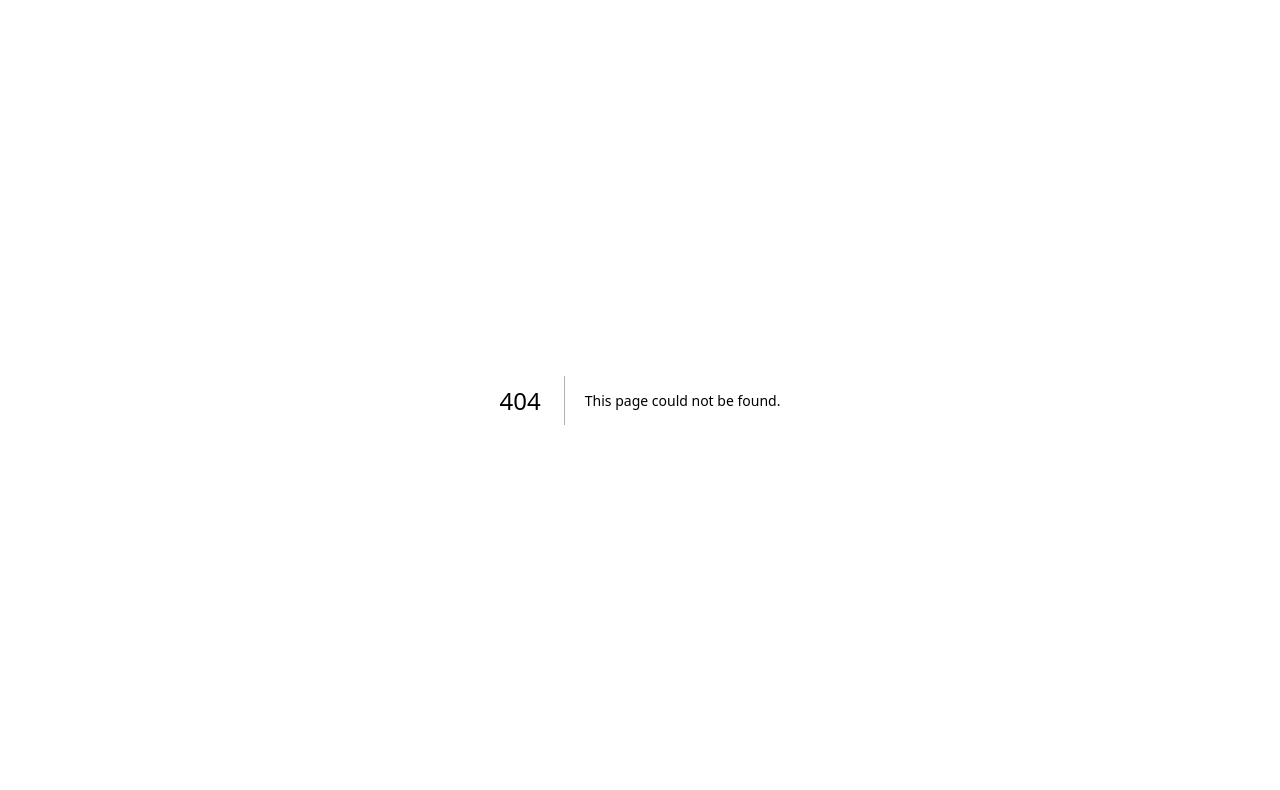
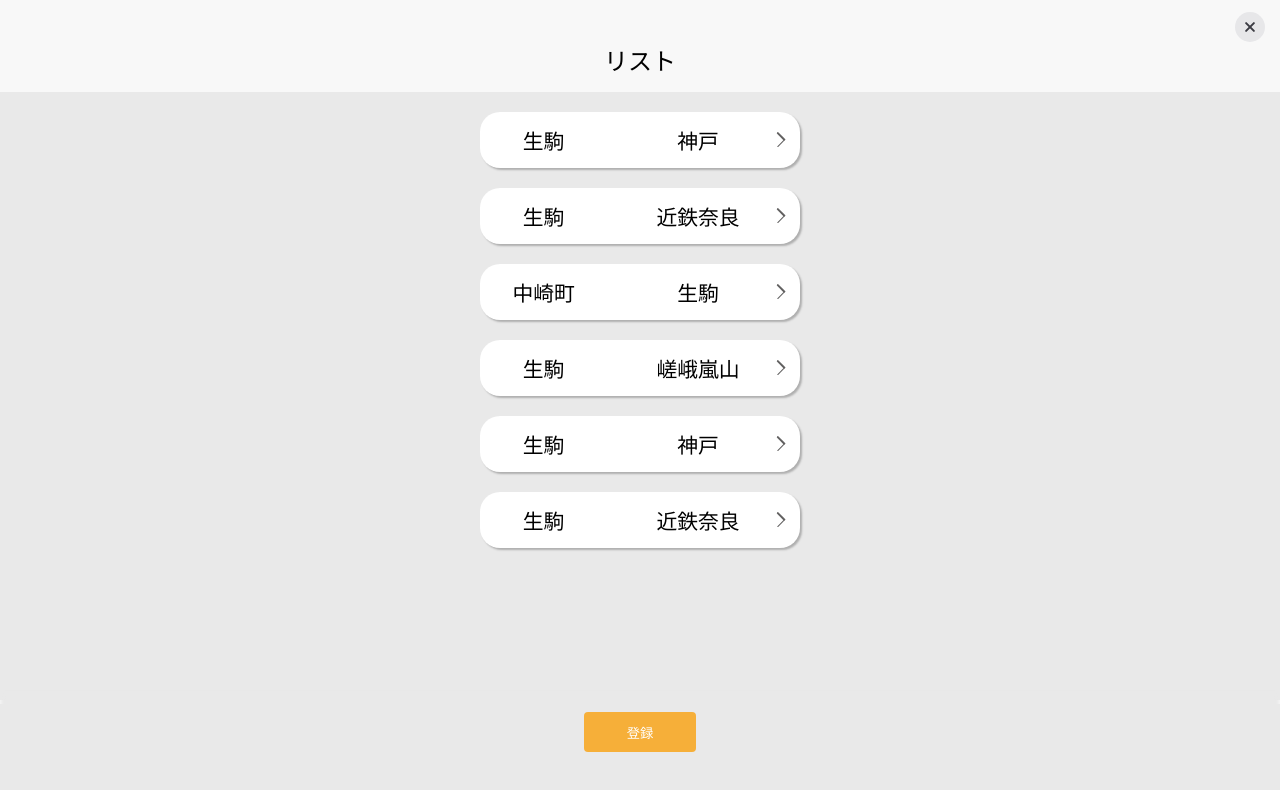
Before and after one commit to RikutoOgaki/teamapp, a Next.js app in the folder src/: page /listPage in a window 1280 px wide. Before the commit this address had no page. Shown: the top 790 px of the page. Built offline with nearby package versions, Linux system fonts and the light colour scheme.

Commit message:
ファイル管理

```diff
--- /dev/null
+++ b/src/pages/listPage/index.tsx
@@ -0,0 +1,86 @@
+import style from '@/styles/listPage/index.module.scss'
+import { useState } from 'react'
+
+export default function ListPage() {
+
+
+    const [route, setRoute] = useState({
+        route: [
+            {
+                routenum: 0,
+                starthome: '生駒',
+                endhome: '神戸'
+            },
+            {
+                routenum: 0,
+                starthome: '生駒',
+                endhome: '近鉄奈良'
+            },
+            {
+                routenum: 0,
+                starthome: '中崎町',
+                endhome: '生駒'
+            },
+            {
+                routenum: 0,
+                starthome: '生駒',
+                endhome: '嵯峨嵐山'
+            }, {
+                routenum: 0,
+                starthome: '生駒',
+                endhome: '神戸'
+            },
+            {
+                routenum: 0,
+                starthome: '生駒',
+                endhome: '近鉄奈良'
+            },
+        ]
+    })
+
+    return (
+        <>
+            <div className={style.wrap}>
+                {/* リストのトップ画面 */}
+                <div className={style.listTop}>
+                    <button className={style.closeBtn}
+                        onClick={() => {
+                            location.href = '../Home'
+
+                            console.log('発火');
+
+                        }
+                        }
+                    ></button>
+                    <p>リスト</p>
+                </div>
+
+                <div className={style.listMain}>
+                    {route.route.map((v, idx) =>
+                        <>
+                            <div key={idx} className={style.listContents}>
+                                <div key={idx} className={style.start}>
+                                    <p className={style.homeName}>{v.starthome}</p>
+                                </div>
+                                {/* <span className={style.arrowLeft}></span>
+                             <span className={style.arrowRight}></span> */}
+                                <div>
+                                    {/* <Image className={style.switchArrow} src={switch_arrow} alt='as'/> */}
+                                </div>
+                                <div className={style.end}>
+                                    <p className={style.homeName}>{v.endhome}</p>
+                                </div>
+                                <span className={style.chevronRight}></span>
+                            </div>
+                        </>
+                    )}
+                    <div className={style.regiBg}>
+                        <div className={style.regiBtn}>
+                            <button>登録</button>
+                        </div>
+                    </div>
+                </div>
+            </div>
+        </>
+    )
+}
```
Also changed, not shown: src/components/common/OneDay.tsx (deleted, +0 -22 lines), src/components/common/RouteList.tsx (deleted, +0 -110 lines), src/pages/Home/index.tsx (+0 -9 lines), src/pages/search/index.tsx (+19 -2 lines), src/styles/saech/index.module.scss (renamed from src/styles/saech/oneday.module.scss).
